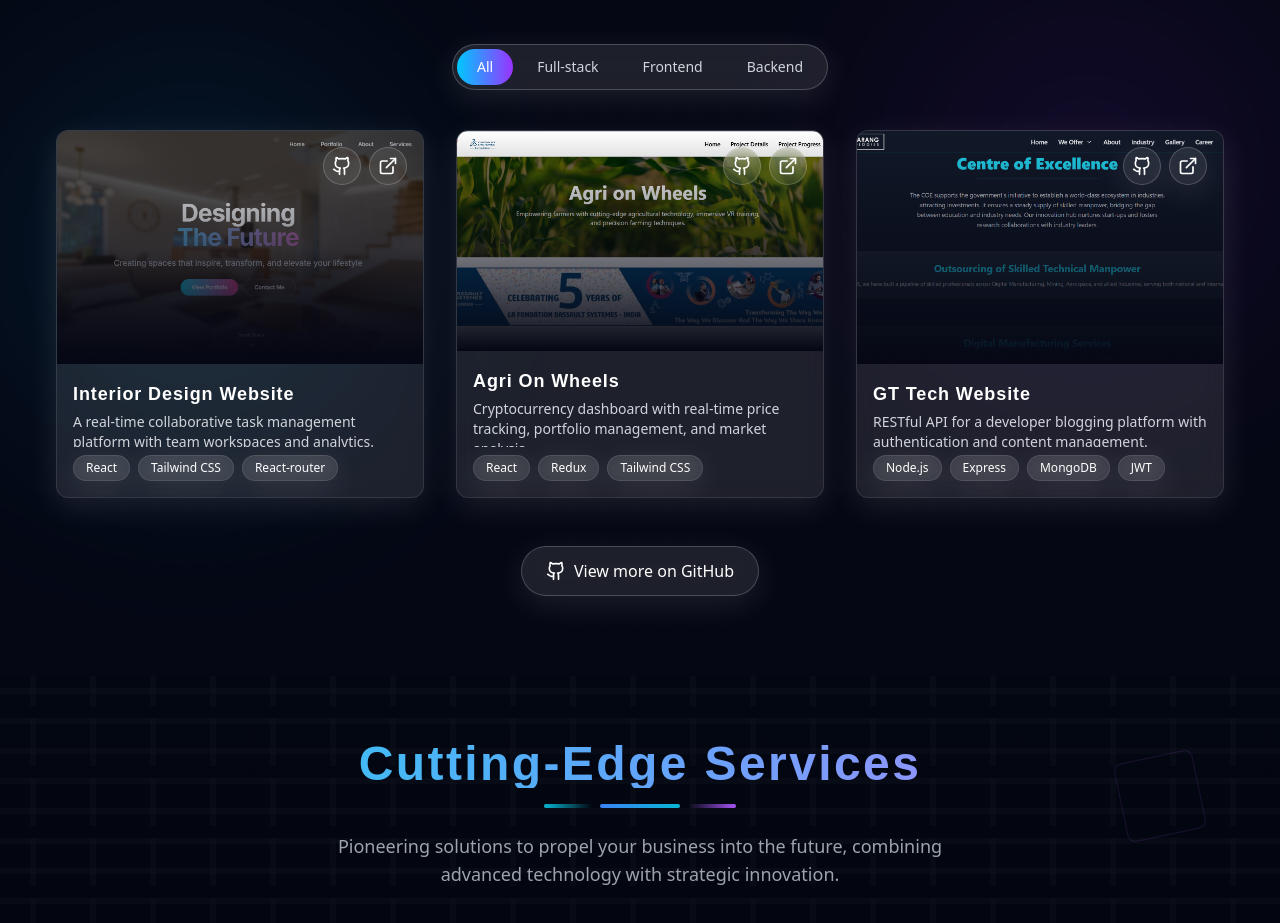
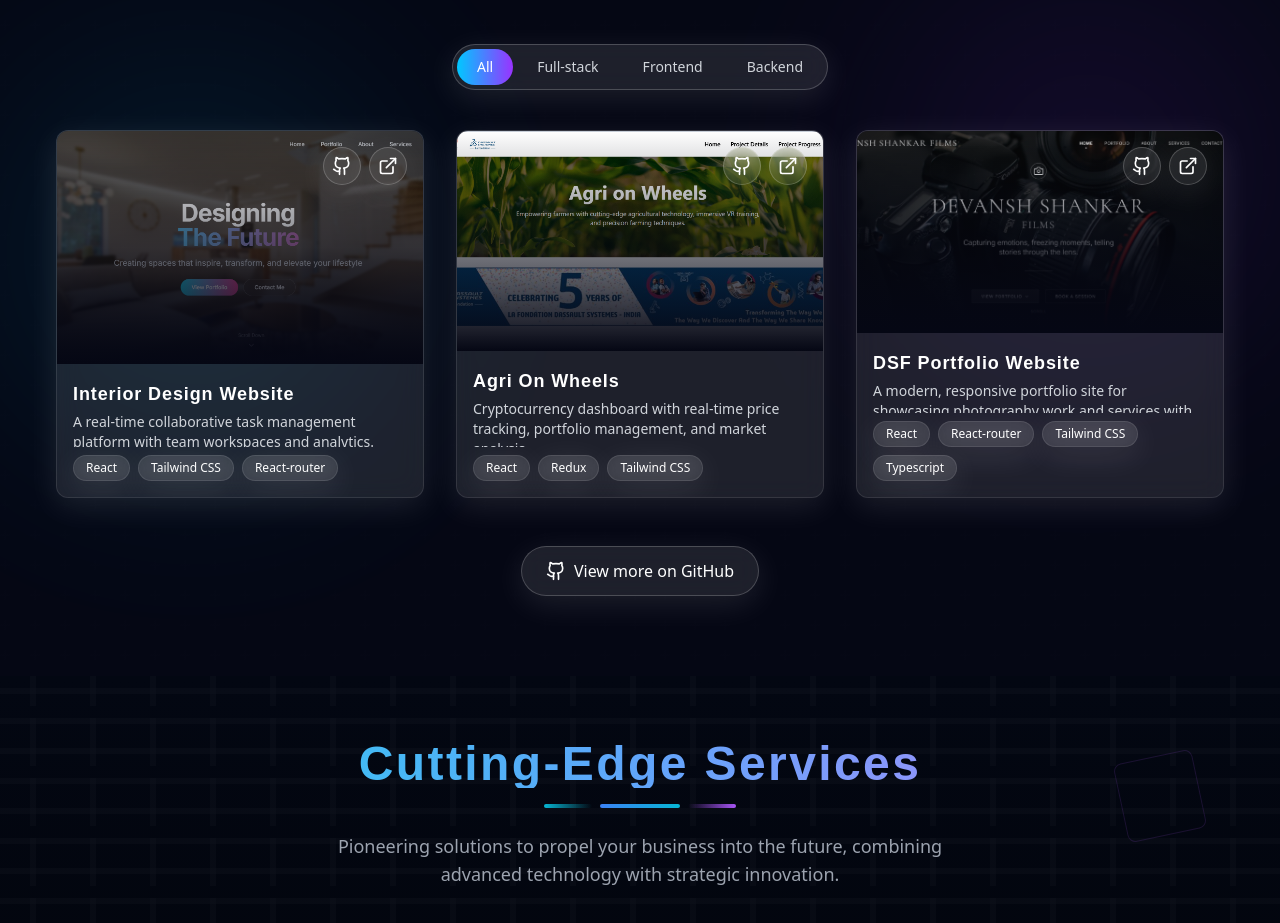
Before and after one commit to 10sandeep/Freelancing--Portfolio-Website, a React (Vite) app: page / in a window 1280 px wide. Shown: the part 1780-2703 px from the top of the page. Built offline with nearby package versions, Linux system fonts and the light colour scheme.

Commit message:
added new project

```diff
--- a/src/components/ProjectSection.tsx
+++ b/src/components/ProjectSection.tsx
@@ -5,7 +5,7 @@ import { Github, ExternalLink } from "lucide-react";
 import { Tilt } from "react-tilt";
 import INTERIOR from '../assets/SJ decors.png'
 import AGRIONWHEELS from '../assets/Agri On Wheels.png'
-import GTTECH from '../assets/GT TECH.png'
+import DSF from '../assets/DSF Website.png'
 
 const ProjectsSection: React.FC = () => {
   const [ref, inView] = useInView({
@@ -37,13 +37,13 @@ const ProjectsSection: React.FC = () => {
       category: "frontend",
     },
     {
-      title: "GT Tech Website",
+      title: "DSF Portfolio Website",
       description:
-        "RESTful API for a developer blogging platform with authentication and content management.",
-      image:GTTECH,
-      tags: ["Node.js", "Express", "MongoDB", "JWT"],
-      github: "https://github.com/10sandeep/GT-Tech-Website",
-      demo:"https://gt-tech-website.vercel.app/",
+        "A modern, responsive portfolio site for showcasing photography work and services with smooth navigation and an elegant, user-friendly design.",
+      image:DSF,
+      tags: ["React", "React-router", "Tailwind CSS", "Typescript"],
+      github: "https://github.com/10sandeep/Photography-Website",
+      demo:"https://photography-website-umber.vercel.app/",
       category: "frontend",
     },
     // {
```
Also changed, not shown: src/assets/DSF Website.png (added).
